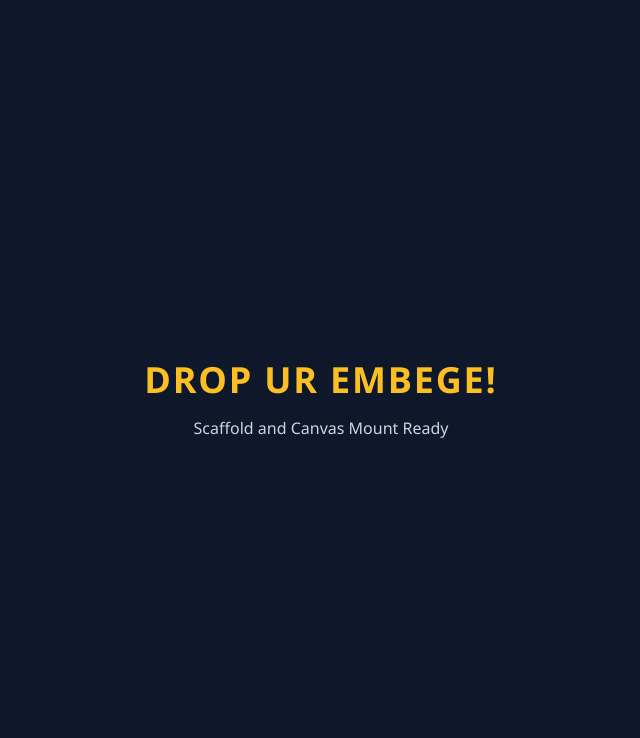
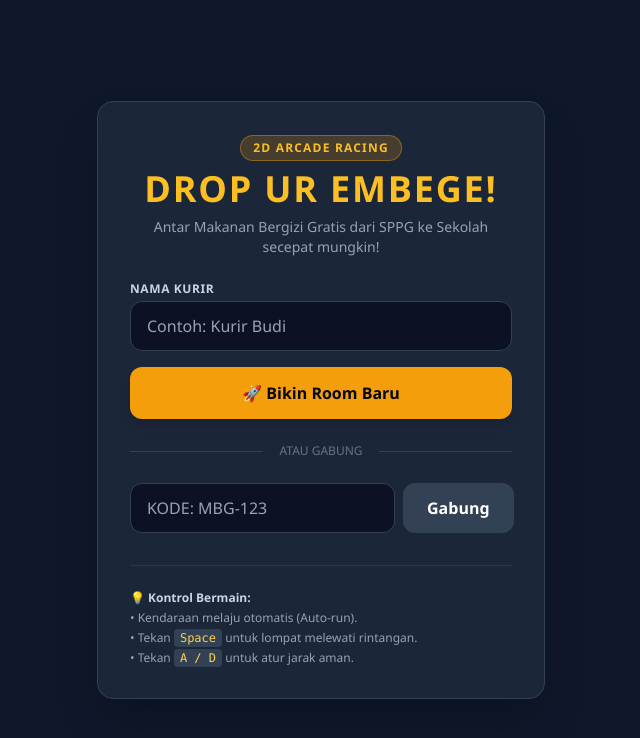
Before and after one commit to GARDAWA/drop-ur-ompreng, a Next.js app: page / in a window 1280 px wide. Shown: the top 738 px of the page, without its empty margins (319-959 px from the left). Built offline with nearby package versions, Linux system fonts and the light colour scheme.

Commit message:
feat(task-6): home screen, room creation/joining, and lobby screen

```diff
--- a/src/app/page.tsx
+++ b/src/app/page.tsx
@@ -1,8 +1,118 @@
+'use client';
+
+import React, { useState } from 'react';
+import { useRouter } from 'next/navigation';
+import { getMultiplayerService } from '@/services/multiplayerSingleton';
+
 export default function HomePage() {
+  const router = useRouter();
+  const [name, setName] = useState('');
+  const [roomCode, setRoomCode] = useState('');
+  const [error, setError] = useState('');
+
+  const handleCreate = async () => {
+    if (!name.trim()) {
+      setError('Masukkan nama kamu terlebih dahulu!');
+      return;
+    }
+    const service = getMultiplayerService();
+    const code = await service.createRoom(name.trim());
+    sessionStorage.setItem('player_name', name.trim());
+    router.push(`/room/${code}/lobby`);
+  };
+
+  const handleJoin = async () => {
+    if (!name.trim()) {
+      setError('Masukkan nama kamu terlebih dahulu!');
+      return;
+    }
+    if (!roomCode.trim()) {
+      setError('Masukkan Room Code!');
+      return;
+    }
+    const code = roomCode.trim().toUpperCase();
+    const service = getMultiplayerService();
+    await service.joinRoom(code, name.trim());
+    sessionStorage.setItem('player_name', name.trim());
+    router.push(`/room/${code}/lobby`);
+  };
+
   return (
-    <main className="flex min-h-screen flex-col items-center justify-center p-8">
-      <h1 className="text-4xl font-extrabold text-amber-400 mb-4 tracking-wider">DROP UR EMBEGE!</h1>
-      <p className="text-slate-300">Scaffold and Canvas Mount Ready</p>
+    <main className="flex min-h-screen flex-col items-center justify-center p-6 bg-slate-900 text-white">
+      <div className="max-w-md w-full bg-slate-800/90 border border-slate-700 rounded-2xl p-8 shadow-2xl backdrop-blur">
+        <div className="text-center mb-6">
+          <div className="inline-block bg-amber-500/20 text-amber-400 font-bold px-3 py-1 rounded-full text-xs mb-2 uppercase tracking-widest border border-amber-500/40">
+            2D Arcade Racing
+          </div>
+          <h1 className="text-4xl font-black text-amber-400 tracking-wider">DROP UR EMBEGE!</h1>
+          <p className="text-sm text-slate-400 mt-2">
+            Antar Makanan Bergizi Gratis dari SPPG ke Sekolah secepat mungkin!
+          </p>
+        </div>
+
+        {error && (
+          <div className="bg-red-500/20 border border-red-500/50 text-red-300 text-sm p-3 rounded-lg mb-4 text-center">
+            {error}
+          </div>
+        )}
+
+        <div className="space-y-4">
+          <div>
+            <label className="block text-xs font-semibold text-slate-300 uppercase tracking-wider mb-1">
+              Nama Kurir
+            </label>
+            <input
+              type="text"
+              placeholder="Contoh: Kurir Budi"
+              value={name}
+              onChange={(e) => {
+                setName(e.target.value);
+                setError('');
+              }}
+              className="w-full bg-slate-950/60 border border-slate-700 rounded-xl px-4 py-3 text-white focus:outline-none focus:border-amber-400 transition"
+            />
+          </div>
+
+          <button
+            onClick={handleCreate}
+            className="w-full bg-amber-500 hover:bg-amber-400 text-slate-950 font-extrabold py-3.5 px-4 rounded-xl shadow-lg transition active:scale-[0.98]"
+          >
+            🚀 Bikin Room Baru
+          </button>
+
+          <div className="relative flex py-2 items-center">
+            <div className="flex-grow border-t border-slate-700"></div>
+            <span className="flex-shrink mx-4 text-slate-500 text-xs uppercase">Atau Gabung</span>
+            <div className="flex-grow border-t border-slate-700"></div>
+          </div>
+
+          <div className="flex gap-2">
+            <input
+              type="text"
+              placeholder="Kode: MBG-123"
+              value={roomCode}
+              onChange={(e) => {
+                setRoomCode(e.target.value);
+                setError('');
+              }}
+              className="flex-1 bg-slate-950/60 border border-slate-700 rounded-xl px-4 py-3 text-white uppercase focus:outline-none focus:border-amber-400 transition"
+            />
+            <button
+              onClick={handleJoin}
+              className="bg-slate-700 hover:bg-slate-600 text-white font-bold px-6 rounded-xl transition"
+            >
+              Gabung
+            </button>
+          </div>
+        </div>
+
+        <div className="mt-8 pt-6 border-t border-slate-700/60 text-xs text-slate-400 space-y-1">
+          <p className="font-semibold text-slate-300">💡 Kontrol Bermain:</p>
+          <p>• Kendaraan melaju otomatis (Auto-run).</p>
+          <p>• Tekan <kbd className="bg-slate-700 px-1.5 py-0.5 rounded text-amber-300">Space</kbd> untuk lompat melewati rintangan.</p>
+          <p>• Tekan <kbd className="bg-slate-700 px-1.5 py-0.5 rounded text-amber-300">A / D</kbd> untuk atur jarak aman.</p>
+        </div>
+      </div>
     </main>
   );
 }
--- /dev/null
+++ b/src/app/room/[roomId]/lobby/page.tsx
@@ -0,0 +1,127 @@
+'use client';
+
+import React, { useEffect, useState } from 'react';
+import { useParams, useRouter } from 'next/navigation';
+import { getMultiplayerService } from '@/services/multiplayerSingleton';
+import { PlayerState } from '@/services/IMultiplayerService';
+
+export default function LobbyPage() {
+  const params = useParams();
+  const router = useRouter();
+  const roomId = params.roomId as string;
+  const [players, setPlayers] = useState<PlayerState[]>([]);
+  const [isReady, setIsReady] = useState(false);
+  const [copied, setCopied] = useState(false);
+
+  useEffect(() => {
+    const service = getMultiplayerService();
+
+    service.onPlayerListUpdate((list) => {
+      setPlayers(list);
+    });
+
+    service.onMatchStart(() => {
+      router.push(`/room/${roomId}/race`);
+    });
+  }, [roomId, router]);
+
+  const toggleReady = () => {
+    const next = !isReady;
+    setIsReady(next);
+    getMultiplayerService().setReady(next);
+  };
+
+  const startRace = () => {
+    getMultiplayerService().startMatch();
+  };
+
+  const copyCode = () => {
+    if (typeof navigator !== 'undefined' && navigator.clipboard) {
+      navigator.clipboard.writeText(roomId);
+      setCopied(true);
+      setTimeout(() => setCopied(false), 2000);
+    }
+  };
+
+  const playerName = typeof window !== 'undefined' ? sessionStorage.getItem('player_name') : '';
+  const isHost = players.find((p) => p.isHost)?.name === playerName;
+  const allReady = players.length >= 1 && players.every((p) => p.isReady);
+
+  return (
+    <main className="flex min-h-screen flex-col items-center justify-center p-6 bg-slate-900 text-white">
+      <div className="max-w-lg w-full bg-slate-800/90 border border-slate-700 rounded-2xl p-8 shadow-2xl backdrop-blur">
+        <div className="flex justify-between items-center mb-6">
+          <div>
+            <h1 className="text-2xl font-black text-amber-400">LOBBY BALAPAN</h1>
+            <p className="text-xs text-slate-400">Tunggu semua kurir siap sebelum berangkat</p>
+          </div>
+          <button
+            onClick={copyCode}
+            className="flex items-center gap-1.5 bg-slate-700 hover:bg-slate-600 px-3 py-1.5 rounded-lg text-xs font-mono font-bold transition"
+          >
+            <span>{roomId}</span>
+            <span>{copied ? '✅' : '📋'}</span>
+          </button>
+        </div>
+
+        <div className="bg-slate-950/50 rounded-xl p-4 border border-slate-700/60 mb-6 space-y-3">
+          <div className="text-xs font-semibold text-slate-400 uppercase tracking-wider mb-2">
+            Kurir Terdaftar ({players.length}/4)
+          </div>
+          {players.map((p) => (
+            <div
+              key={p.id}
+              className="flex justify-between items-center bg-slate-800/60 px-4 py-2.5 rounded-lg border border-slate-700"
+            >
+              <div className="flex items-center gap-2">
+                <span className="text-lg">🛵</span>
+                <span className="font-bold text-sm text-slate-200">{p.name}</span>
+                {p.isHost && (
+                  <span className="bg-amber-500/20 text-amber-400 text-[10px] px-2 py-0.5 rounded font-bold border border-amber-500/40">
+                    HOST
+                  </span>
+                )}
+              </div>
+              <span
+                className={`text-xs font-bold px-2.5 py-1 rounded ${
+                  p.isReady
+                    ? 'bg-emerald-500/20 text-emerald-400 border border-emerald-500/40'
+                    : 'bg-slate-700 text-slate-400'
+                }`}
+              >
+                {p.isReady ? 'READY' : 'MENUNGGU'}
+              </span>
+            </div>
+          ))}
+        </div>
+
+        <div className="flex gap-3">
+          <button
+            onClick={toggleReady}
+            className={`flex-1 py-3.5 rounded-xl font-extrabold transition ${
+              isReady
+                ? 'bg-slate-700 text-slate-300 hover:bg-slate-600'
+                : 'bg-emerald-500 text-slate-950 hover:bg-emerald-400'
+            }`}
+          >
+            {isReady ? 'Batalkan Ready' : 'Siap! (Ready)'}
+          </button>
+
+          {isHost && (
+            <button
+              onClick={startRace}
+              disabled={!allReady}
+              className={`flex-1 py-3.5 rounded-xl font-extrabold transition ${
+                allReady
+                  ? 'bg-amber-500 hover:bg-amber-400 text-slate-950 shadow-lg'
+                  : 'bg-slate-800 text-slate-500 cursor-not-allowed border border-slate-700'
+              }`}
+            >
+              Mulai Balapan! 🏁
+            </button>
+          )}
+        </div>
+      </div>
+    </main>
+  );
+}
--- /dev/null
+++ b/src/services/multiplayerSingleton.ts
@@ -0,0 +1,11 @@
+import { BroadcastChannelService } from './BroadcastChannelService';
+import { IMultiplayerService } from './IMultiplayerService';
+
+let serviceInstance: IMultiplayerService | null = null;
+
+export function getMultiplayerService(): IMultiplayerService {
+  if (!serviceInstance) {
+    serviceInstance = new BroadcastChannelService();
+  }
+  return serviceInstance;
+}
```
Also changed, not shown: 1 other file (tests, documents, lock files or other folders).
